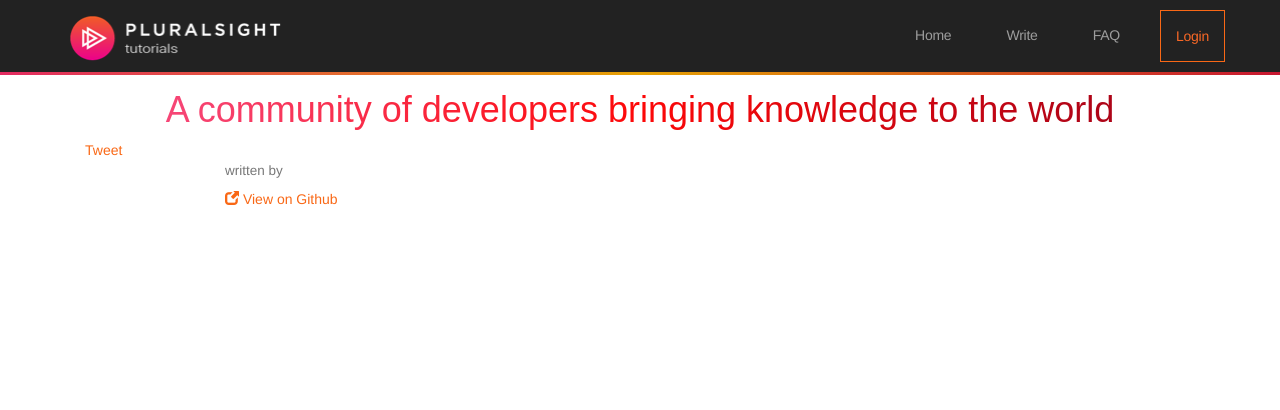
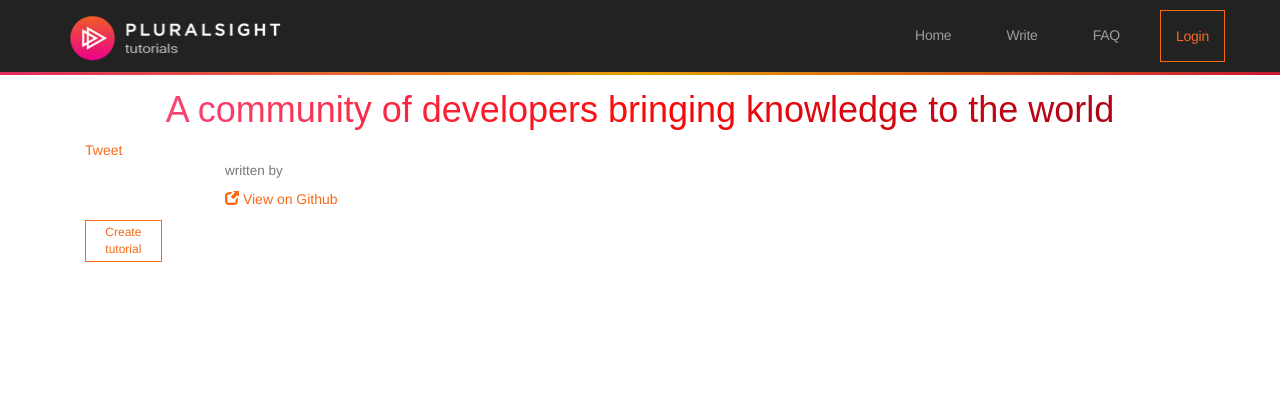
Before and after one commit to pluralsight/guides-cms, a Flask app: template pskb_website/templates/article.html in a window 1280 px wide. Shown: the top 410 px of the page. Run offline with Flask 2, Linux system fonts and the light colour scheme; the template is opened without the code that fills it, so the values that code supplies are empty; parts of the project's set-up code (start-up, migrations or seed data) failed here and were passed over; some libraries are stand-ins or nearby versions.

Commit message:
Put create tutorial link in article sidebar

```diff
--- a/pskb_website/static/css/base.css
+++ b/pskb_website/static/css/base.css
@@ -27,6 +27,17 @@ body {
 
 .article-right {
     margin-left: 140px;
+}
+
+.navbar-left-article .create-tutorial a.emphasize {
+    font-size: 12px;
+    display: block;
+    border: 1px solid #f96816;
+    padding: 3px;
+    text-decoration: none;
+    text-align: center;
+    color: #f96816;
+    font-weight: 500;
 }
 
 .push {
--- a/pskb_website/templates/article.html
+++ b/pskb_website/templates/article.html
@@ -11,6 +11,11 @@
 
     <br/> <br/>
     <div class="fb-like" data-href="{{canonical_url}}" data-layout="button_count" data-action="like" data-show-faces="false">
+    </div>
+
+    <br/> <br/>
+    <div class="create-tutorial">
+        <a href="/write/" class="emphasize">Create tutorial</a>
     </div>
 
     <!-- Load Facebook SDK for JavaScript -->
```
